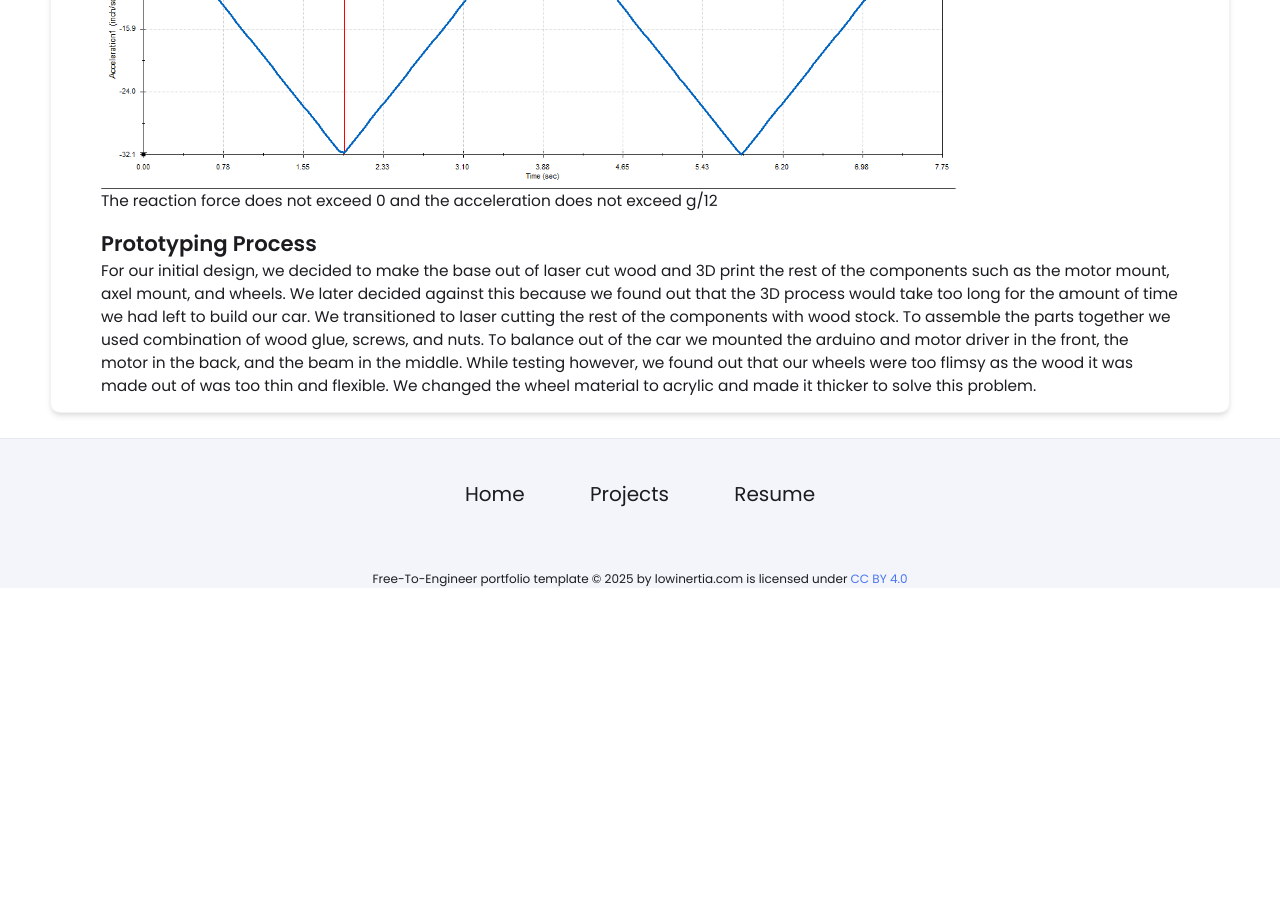
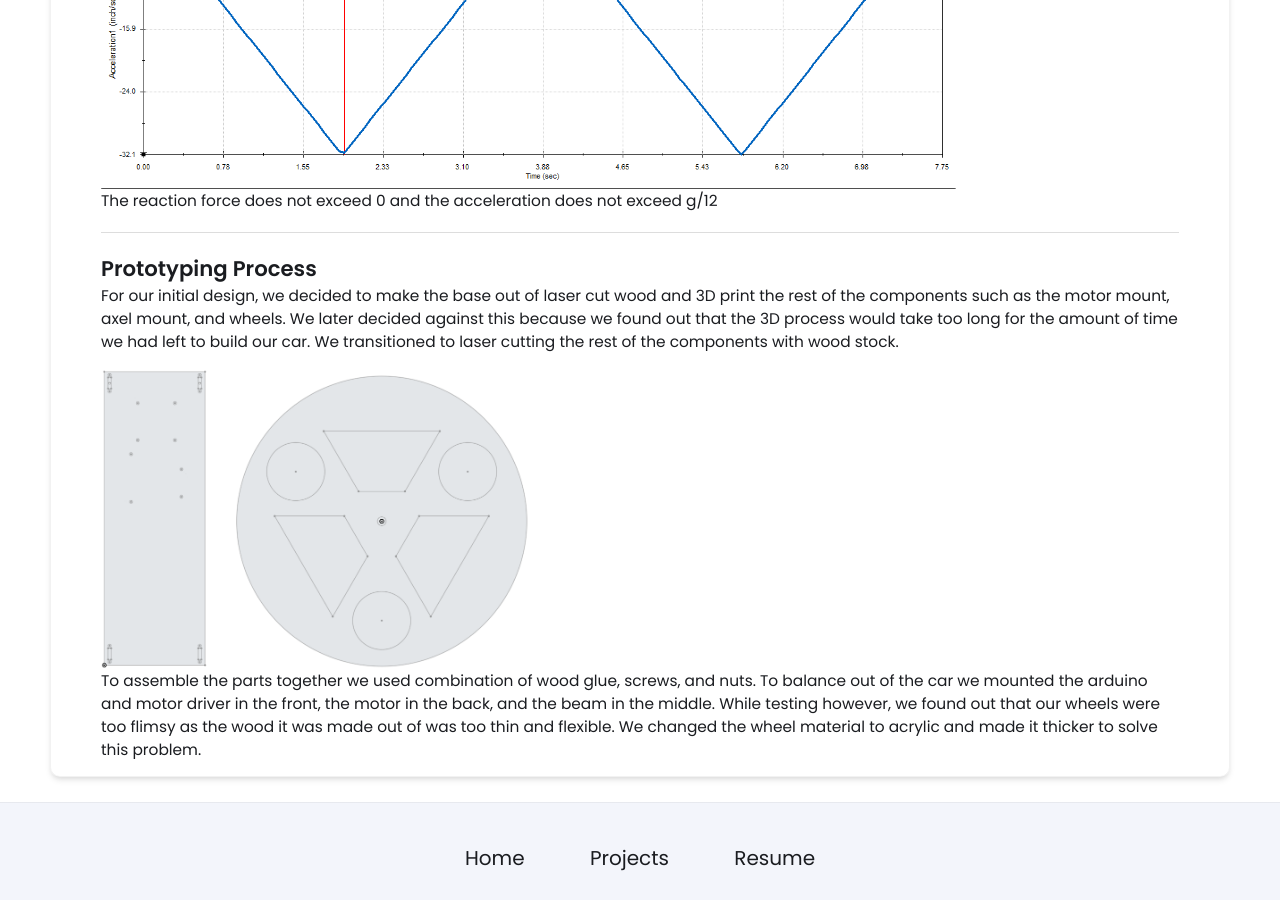
Before and after one commit to michael-vuong/michael-vuong.github.io, a Jekyll site: the page built from _projects/MotorSpeedControl/index.md, in a window 1280 px wide and 900 px high, scrolled down 3232 px. Built offline with Jekyll 4.4.1, drawn with Linux system fonts in a browser that asks for light colours; before the commit the page ends 3820 px from its top, so only the background shows below that.

Commit message:
Update index.md

```diff
--- a/_projects/MotorSpeedControl/index.md
+++ b/_projects/MotorSpeedControl/index.md
@@ -44,5 +44,10 @@
 {% include image-gallery.html images="BarReactionPlot.png, BarAccelerationPlot.png" height="300" %}
 The reaction force does not exceed 0 and the acceleration does not exceed g/12
 
+---
+
 ## Prototyping Process
-For our initial design, we decided to make the base out of laser cut wood and 3D print the rest of the components such as the motor mount, axel mount, and wheels. We later decided against this because we found out that the 3D process would take too long for the amount of time we had left to build our car. We transitioned to laser cutting the rest of the components with wood stock. To assemble the parts together we used combination of wood glue, screws, and nuts. To balance out of the car we mounted the arduino and motor driver in the front, the motor in the back, and the beam in the middle. While testing however, we found out that our wheels were too flimsy as the wood it was made out of was too thin and flexible. We changed the wheel material to acrylic and made it thicker to solve this problem.
+For our initial design, we decided to make the base out of laser cut wood and 3D print the rest of the components such as the motor mount, axel mount, and wheels. We later decided against this because we found out that the 3D process would take too long for the amount of time we had left to build our car. We transitioned to laser cutting the rest of the components with wood stock.
+{% include image-gallery.html images="BaseLaserSketch.png, WheelLaserSketch.png" height="300" %}
+
+To assemble the parts together we used combination of wood glue, screws, and nuts. To balance out of the car we mounted the arduino and motor driver in the front, the motor in the back, and the beam in the middle. While testing however, we found out that our wheels were too flimsy as the wood it was made out of was too thin and flexible. We changed the wheel material to acrylic and made it thicker to solve this problem.
```
